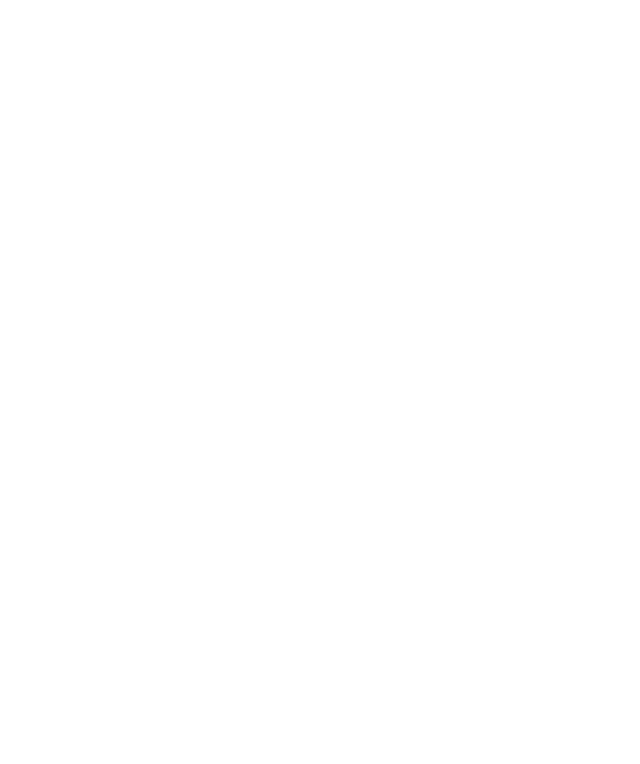
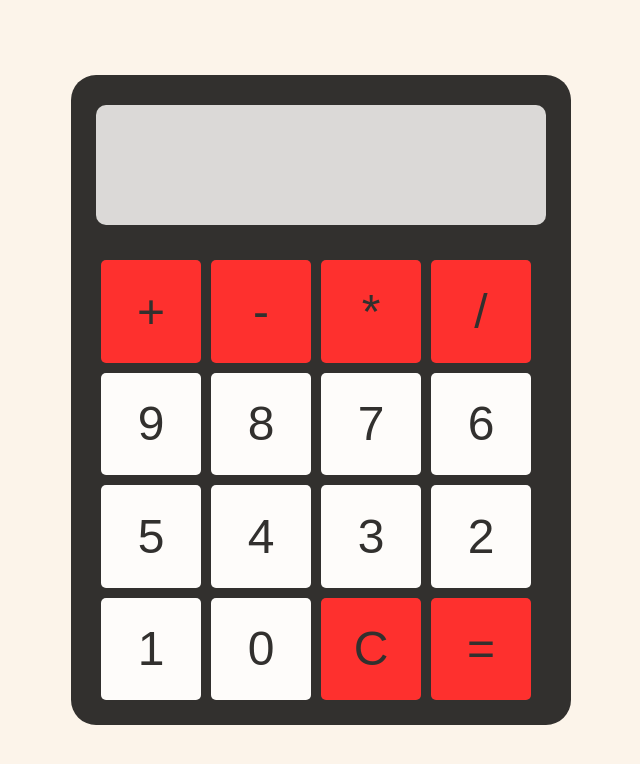
Before and after one commit to antopix12/calculator, a plain HTML site: page index.html in a window 1280 px wide. Shown: the whole page, without its empty margins (319-959 px from the left). Drawn offline with Linux system fonts and the light colour scheme.

Commit message:
basic calculator display added, non-functional

```diff
--- a/index.html
+++ b/index.html
@@ -7,6 +7,11 @@
   <link rel="stylesheet" href="styles.css">
 </head>
 <body>
+
+  <div class="calculator">
+    <div id="display"></div>
+    <div class="container"></div>
+  </div>
   <script src="script.js"></script>
 </body>
 </html>
--- a/script.js
+++ b/script.js
@@ -24,3 +24,33 @@ let operator = '';
 function operate (opr, x, y) {
   return opr(x, y);
 }
+
+// Create buttons
+
+const container = document.querySelector(".container");
+
+function createButton (content, color) {
+  const btn = document.createElement("div");
+  btn.classList.add("btn");
+  btn.textContent = `${content}`;
+  btn.style.backgroundColor = `${color}`;
+  container.appendChild(btn);
+}
+
+
+function createButtons () {
+  let otherButtons = ['+', '-', '*', '/', 'C', '='];
+
+  for (let i = 0; i < otherButtons.length - 2; i++) {
+    createButton(otherButtons[i], 'red');
+  }
+  for (let i = 9; i >= 0; i--) {
+    createButton(i, 'white');
+  }
+  for (let i = 4; i < otherButtons.length; i++) {
+    createButton(otherButtons[i], 'red');
+  }
+
+}
+
+createButtons();
--- a/styles.css
+++ b/styles.css
@@ -0,0 +1,49 @@
+body {
+  display: flex;
+  align-items: center;
+  justify-content: center;
+  flex-direction: column;
+  height: 100vh;
+  margin: 0;
+  background-color: rgba(250, 235, 215, 0.5);
+}
+.calculator {
+  display: flex;
+  align-items: center;
+  justify-content: flex-start;
+  flex-direction: column;
+  background-color: black;
+  opacity: 80%;
+  width: 500px;
+  min-height: 650px;
+  border-radius: 25px;
+}
+
+#display {
+  background-color: lightgray;
+  border-radius: 10px;
+  width: 450px;
+  height: 120px;
+  margin: 30px;
+}
+
+.container {
+  display: flex;
+  flex-wrap: wrap;
+  width: 450px;
+  height: 450px;
+
+}
+
+.btn {
+  display: flex;
+  align-items: center;
+  justify-content: center;
+  color: black;
+  margin: 5px;
+  width: 100px;
+  height: auto;
+  border-radius: 5px;
+  font-size: 48px;
+  font-family: sans-serif;
+}
```
